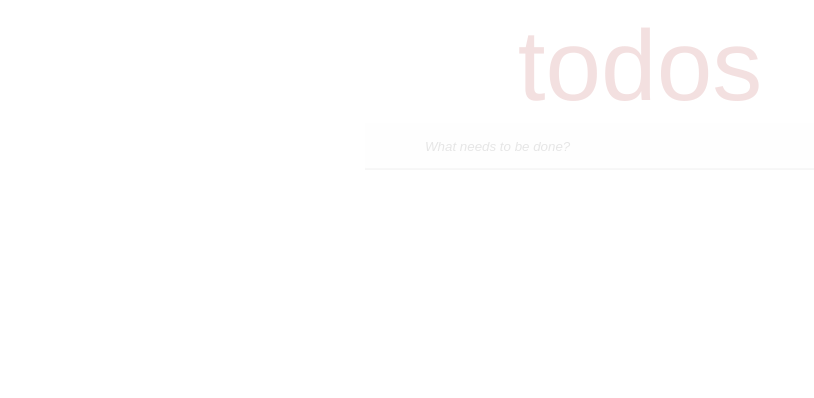
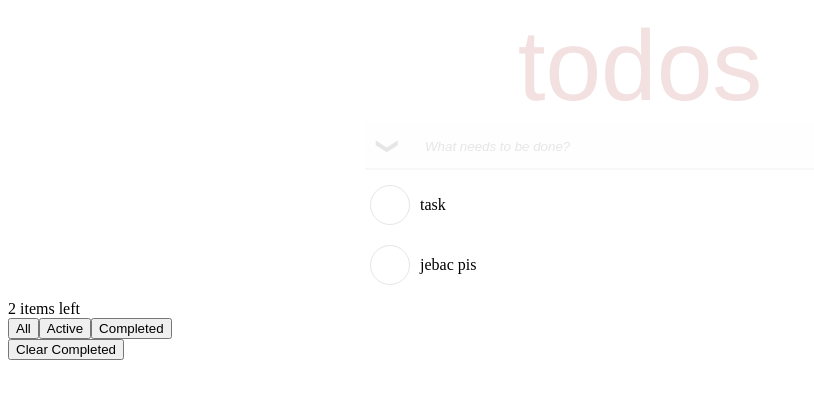
Before and after one commit to MaciejMogilewski/TodoMVC_React, a React (Vite) app: page / in a window 1280 px wide. Shown: the top 398 px of the page, without its empty margins (0-814 px from the left). Built offline with nearby package versions, Linux system fonts and the light colour scheme; data requests are answered from the project's data file.

Commit message:
creating a function for downloading and sending tasks

```diff
--- /dev/null
+++ b/api/db.json
@@ -0,0 +1,14 @@
+{
+  "tasks": [
+    {
+      "name": "task",
+      "status": false,
+      "id": 1
+    },
+    {
+      "name": "jebac pis",
+      "status": false,
+      "id": 2
+    }
+  ]
+}
--- a/package.json
+++ b/package.json
@@ -7,7 +7,8 @@
     "dev": "vite",
     "build": "vite build",
     "lint": "eslint . --ext js,jsx --report-unused-disable-directives --max-warnings 0",
-    "preview": "vite preview"
+    "preview": "vite preview",
+    "json-server": "json-server --watch ./api/db.json --port 3001"
   },
   "dependencies": {
     "react": "^18.2.0",
@@ -22,6 +23,7 @@
     "eslint-plugin-react": "^7.33.2",
     "eslint-plugin-react-hooks": "^4.6.0",
     "eslint-plugin-react-refresh": "^0.4.4",
+    "json-server": "^0.17.4",
     "vite": "^5.0.0"
   }
 }
--- a/src/App.jsx
+++ b/src/App.jsx
@@ -1,10 +1,11 @@
-import {useState} from "react";
+import {useEffect, useState} from "react";
 import {Header} from "./components/Header/Header.jsx";
 import InputWrapper from "./components/InputWrapper/InputWrapper.jsx";
 import Tasks from "./components/Tasks/Tasks.jsx";
 import {TaskCounter} from "./components/TaskCounter/TaskCounter.jsx";
 import {Filters} from "./components/Filters/Filters.jsx";
 import {ClearCompleted} from "./components/ClearCompleted/ClearCompleted.jsx";
+import {addTaskApi, getAllTasksApi} from "./helpers/api.js";
 
 function* genId() {
     let id = 0;
@@ -21,13 +22,19 @@ function App() {
     const [filter, setFilter] = useState('all')
     const [doneAll, setDoneAll] = useState(false);
 
+    useEffect(() => {
+            const controller = new AbortController();
 
-    function handleAddTask(value) {
-            setTasks([...tasks, {
-                id: nextId.next().value,
-                name: value,
-                status: false
-            }]);
+            getAllTasksApi(controller.signal).then(setTasks);
+
+            return () => {
+                controller.abort();
+            }
+        }, []);
+
+    async function handleAddTask(value) {
+            const task = await addTaskApi({name: value, status: false})
+            setTasks([...tasks, task]);
     }
 
     function handleChangeStatus(task) {
@@ -57,7 +64,6 @@ function App() {
             return task;
         }))
     }
-
 
     return (
         <div>
--- /dev/null
+++ b/src/helpers/api.js
@@ -0,0 +1,16 @@
+export async function getAllTasksApi(signal) {
+    const response = await fetch('http://localhost:3001/tasks', {signal})
+    return await  response.json()
+}
+
+export async function addTaskApi(task) {
+    const response = await fetch('http://localhost:3001/tasks', {
+        method: 'POST',
+        headers: {
+            'Content-Type': 'application/json'
+        },
+        body: JSON.stringify(task)
+    }
+    )
+    return await response.json();
+}
```
Also changed, not shown: 1 other file (tests, documents, lock files or other folders).
